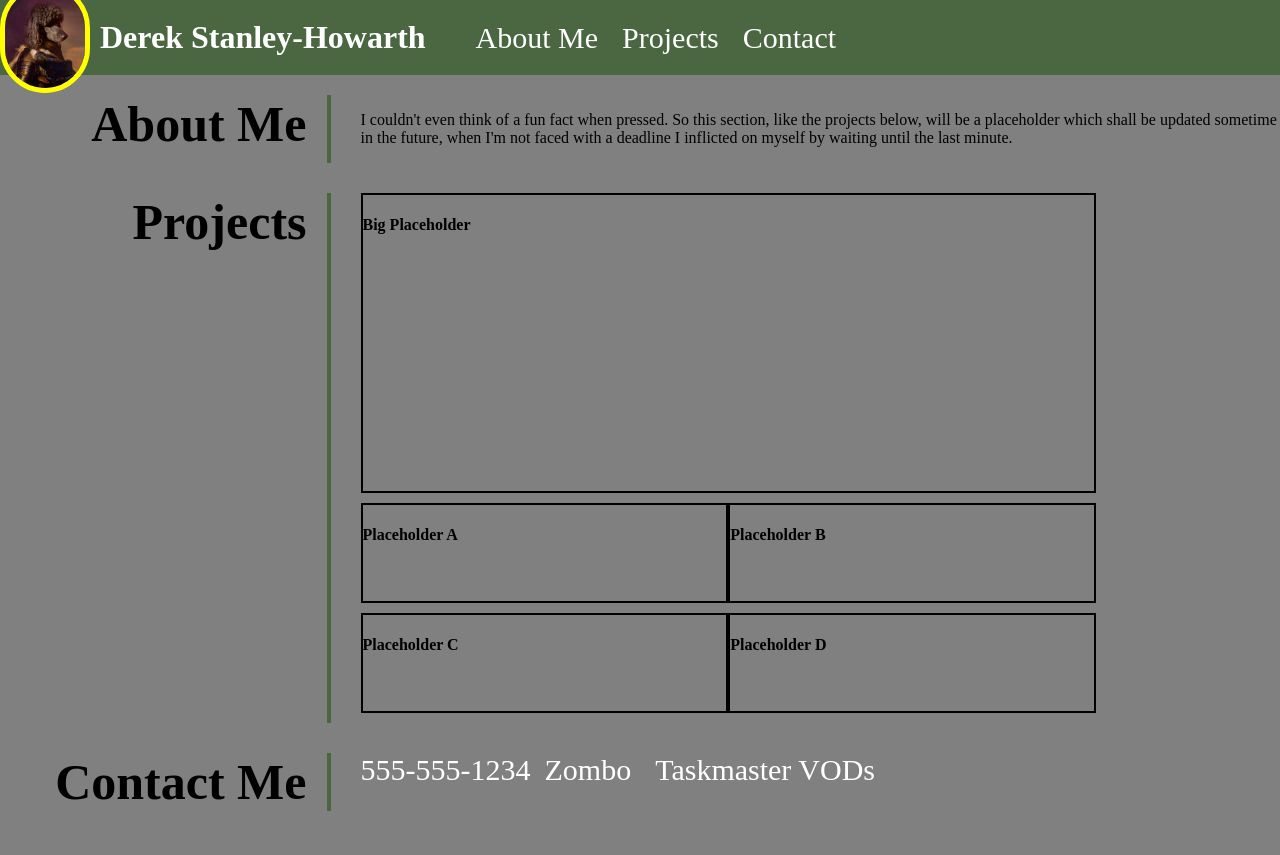
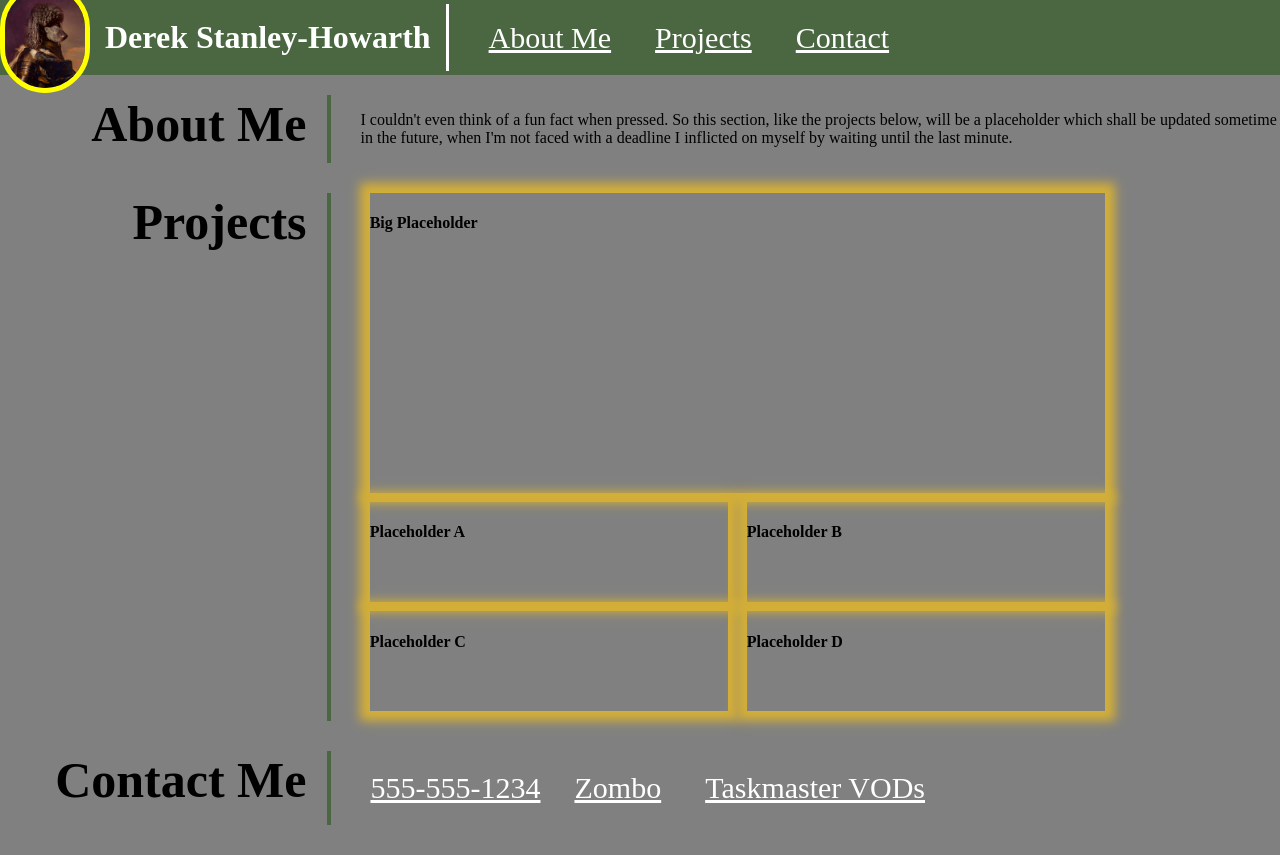
Before and after one commit to DSHowarth/Portfolio, a plain HTML site: page index.html in a window 1280 px wide. Drawn offline with Linux system fonts and the light colour scheme.

Commit message:
add formatting for smoother appearance at smaller screen sizes

```diff
--- a/assets/css/style.css
+++ b/assets/css/style.css
@@ -1,6 +1,7 @@
 body {
     margin: 0%;
     background-color: grey;
+    min-width:750px;
 }
 
 header{
@@ -9,19 +10,21 @@ header{
     align-items:center;
     background-color: #4a6741;
     color: 	white;
+    min-width: 1000px;
 }
 
 h1{
-    padding-left: 10px;
-    padding-right: 50px;
+    border-right: 3px solid white;
+    margin-right: 20px;
+    padding: 15px;
 }
 
 li, a{
-    display:inline;
-    text-decoration: none;
+    display:inline-block;
+    text-decoration: underline;
     color: white;
     font-size: 30px;
-    margin-right: 10px;
+    margin: 10px;
     text-align: center;
 }
 
@@ -42,9 +45,8 @@ section{
 }
 
 .section-title{
-    display:flex;
     width: 25%;
-    justify-content: right;
+    text-align: right;
     padding-right: 20px;
     margin: 0px 30px 0px 0px;
     border-right: 4px solid #4a6741;
@@ -53,6 +55,7 @@ section{
 
 p{
     width: 75%;
+    /* margin-right: 10px; */
 }
 
 .project-nest{
@@ -62,11 +65,11 @@ p{
 }
 
 .project{
-    width: 40%;
+    width: 39%;
     height: 100px;
-    border: 2px solid black;
+    box-shadow: 0px 0px 10px 10px #d4af37;
     box-sizing: border-box;
-    margin-bottom: 10px;
+    margin: 0px 1% 1% 1%;
 }
 
 #main-project{
```
